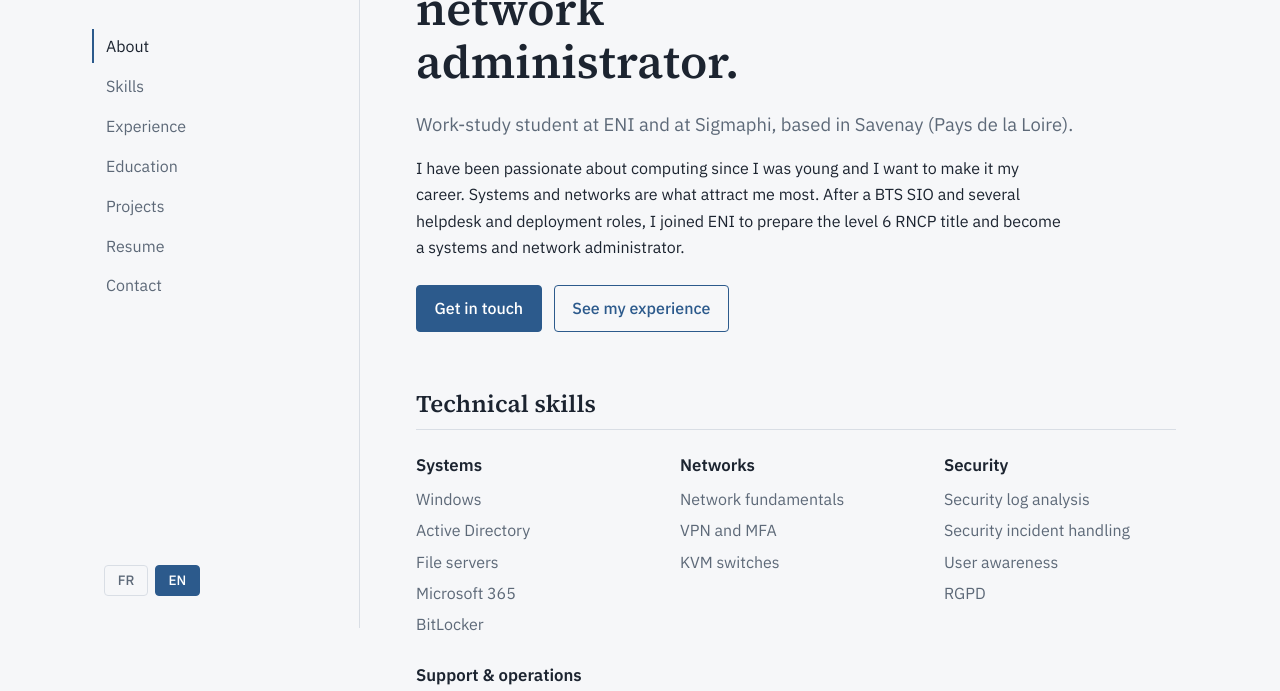
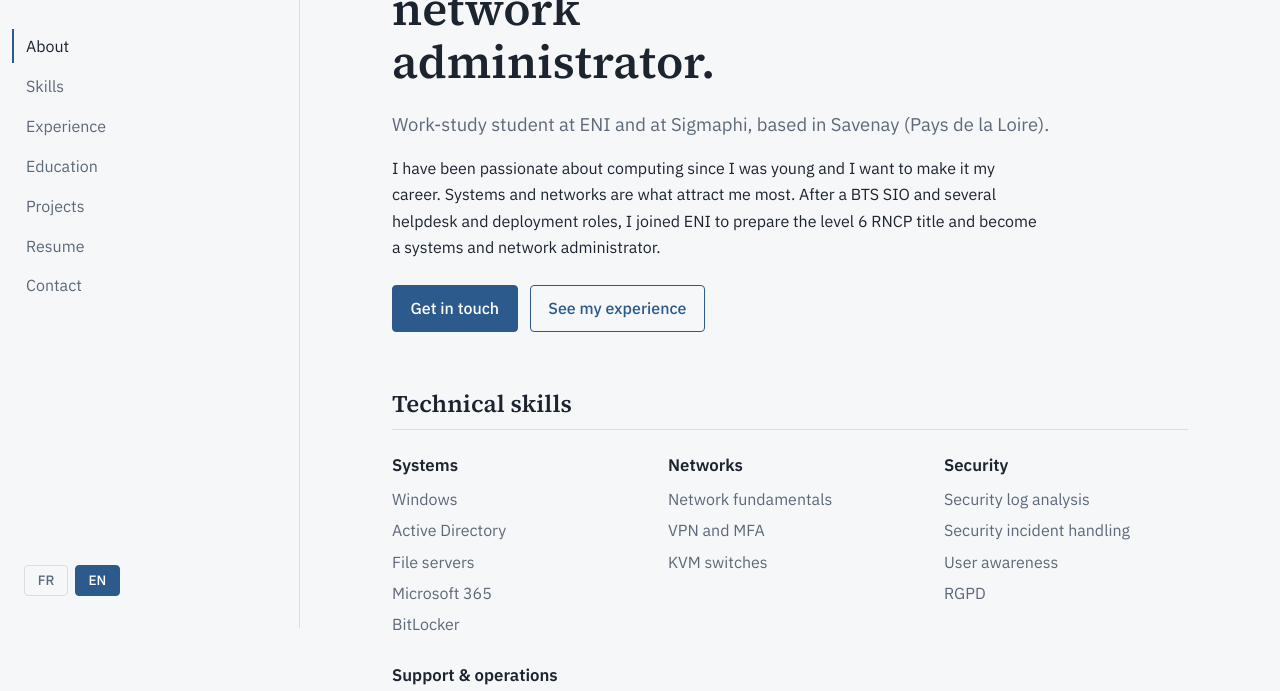
Before and after one commit to Nayze248/Portfolio, a plain HTML site: page index.html in a window 1280 px wide. Shown: the part 172-863 px from the top of the page. Drawn offline with Linux system fonts and the light colour scheme.

Commit message:
Update style.css

```diff
--- a/style.css
+++ b/style.css
@@ -14,7 +14,7 @@ body{margin:0;background:var(--bg);color:var(--ink);font:400 1rem/1.65 var(--san
 a{color:var(--accent)}
 a:focus-visible,button:focus-visible{outline:2px solid var(--accent);outline-offset:3px}
 
-.layout{display:grid;grid-template-columns:280px minmax(0,1fr);max-width:1120px;margin:0 auto}
+.layout{display:grid;grid-template-columns:300px minmax(0,1fr)}
 aside{position:sticky;top:0;height:100vh;padding:3rem 2rem 2rem 1.5rem;display:flex;flex-direction:column;border-right:1px solid var(--line)}
 .name{font:600 1.6rem/1.2 var(--serif);margin:0}
 .role{color:var(--muted);margin:.4rem 0 2rem}
@@ -25,7 +25,7 @@ nav a:hover,nav a.on{color:var(--ink);border-left-color:var(--accent)}
 .lang button{font:500 .85rem var(--sans);padding:.35rem .8rem;border:1px solid var(--line);background:transparent;color:var(--muted);border-radius:4px;cursor:pointer}
 .lang button[aria-pressed="true"]{background:var(--accent);border-color:var(--accent);color:var(--accent-ink)}
 
-main{padding:3rem 1.5rem 4rem 3.5rem}
+main{width:100%;max-width:860px;margin:0 auto;padding:3rem 2rem 4rem}
 section{padding:0 0 3.5rem;scroll-margin-top:2rem}
 h1{font:600 clamp(2rem,4vw,2.9rem)/1.15 var(--serif);margin:0 0 1.2rem;max-width:20ch}
 h2{font:600 1.5rem/1.3 var(--serif);margin:0 0 1.5rem;padding-bottom:.6rem;border-bottom:1px solid var(--line)}
```
